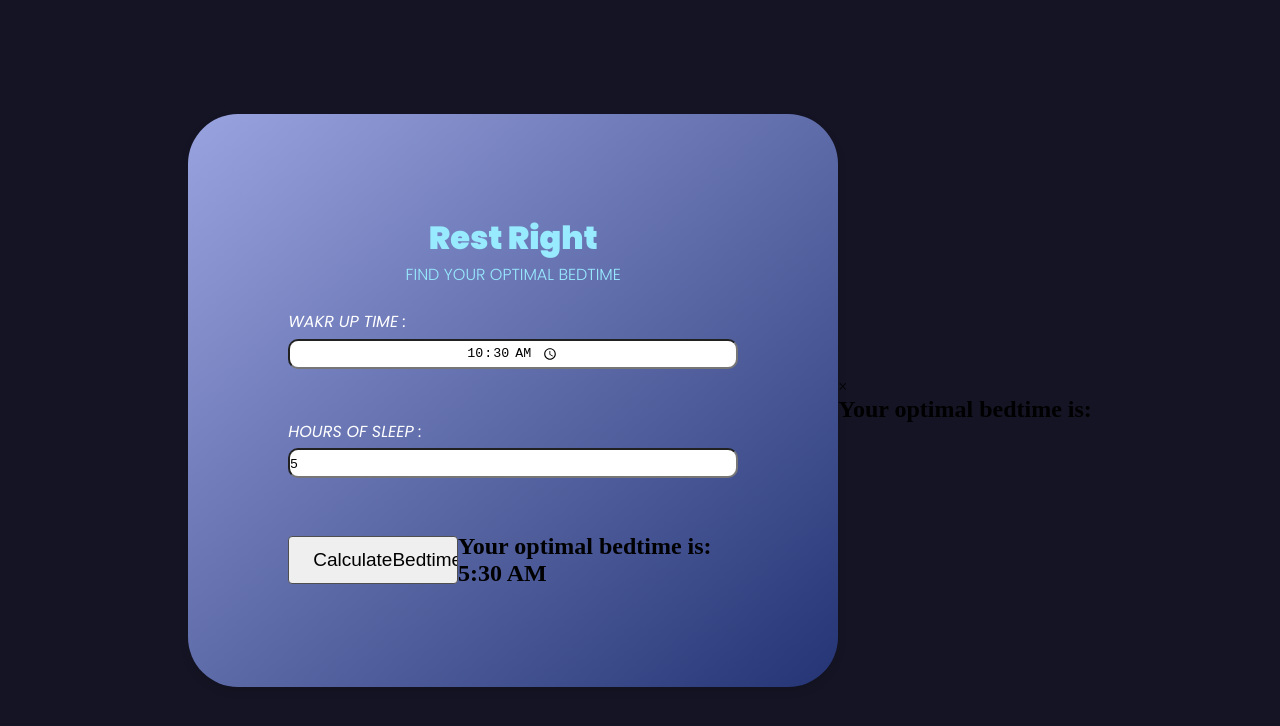
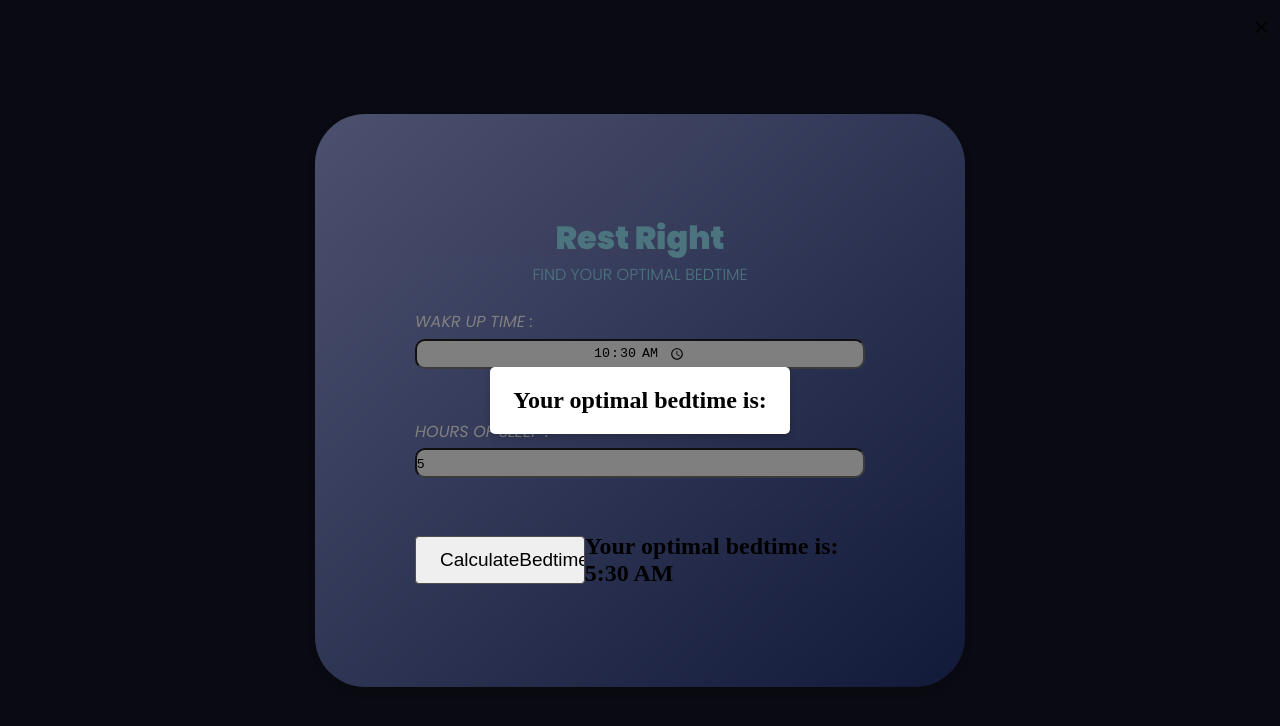
Before and after one commit to jasonrodrigues28/RestRight, a plain HTML site: page index.html in a window 1280 px wide. Both pictures are taken after typing "10:30", "5" into the empty fields and a click on the button "CalculateBedtime". Drawn offline with Linux system fonts and the light colour scheme; a web font is replaced by a local one.

Commit message:
Added css for the pop up

```diff
--- a/style.css
+++ b/style.css
@@ -1,3 +1,33 @@
+.popup {
+  display: none;
+  position: fixed;
+  top: 0;
+  left: 0;
+  width: 100%;
+  height: 100%;
+  background-color: rgba(0, 0, 0, 0.5);
+  justify-content: center;
+  align-items: center;
+}
+
+.popup-content {
+  background-color: white;
+  padding: 20px;
+  border-radius: 5px;
+  width: 300px;
+  text-align: center;
+  box-shadow: 0 4px 8px rgba(0, 0, 0, 0.2);
+}
+
+.close-btn {
+  position: absolute;
+  top: 10px;
+  right: 10px;
+  font-size: 30px;
+  cursor: pointer;
+}
+
+
 .poppins-extralight {
   font-family: "Poppins", serif;
   font-weight: 200;
```
